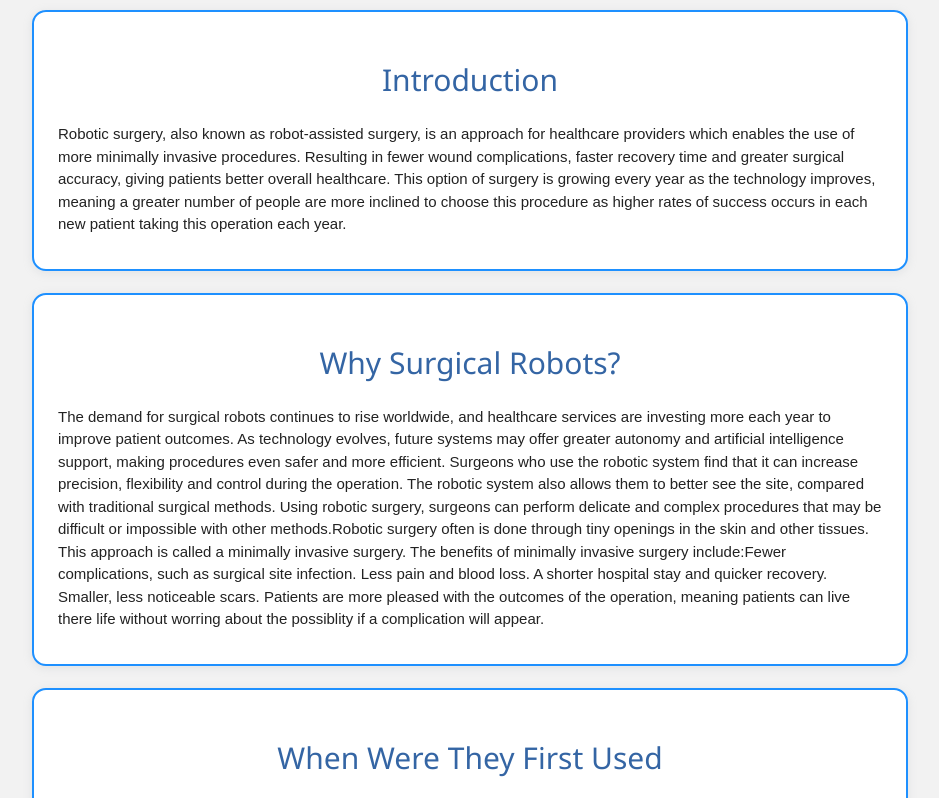
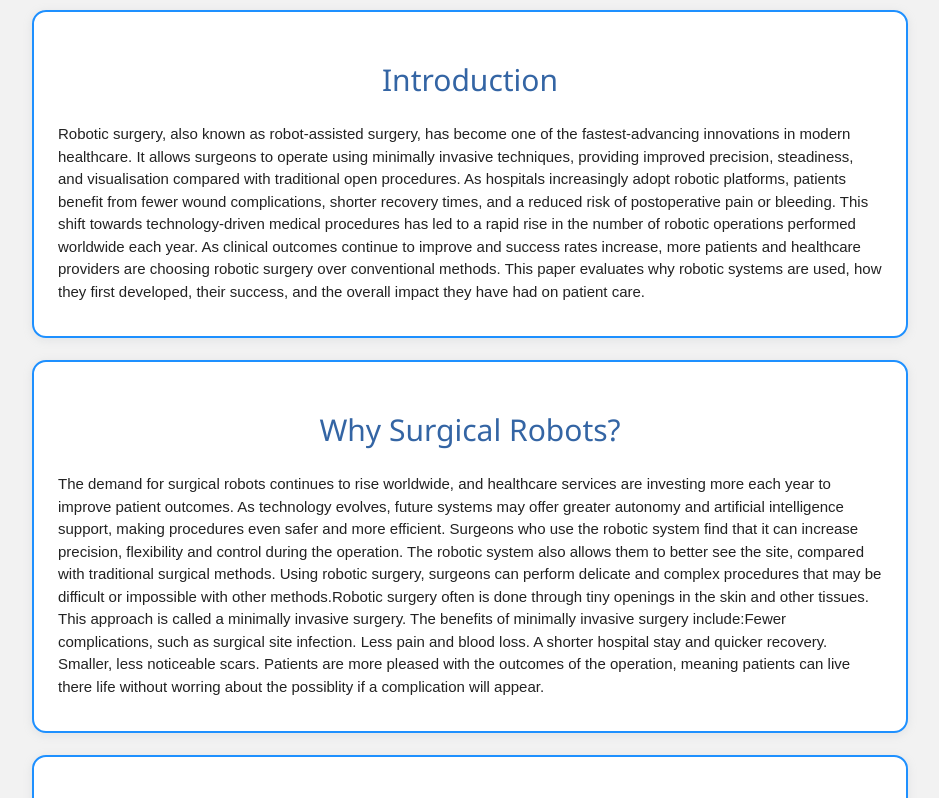
Before and after one commit to FEPSFY6924986/FY6924986-, a plain HTML site: page index.html in a window 1280 px wide. Shown: the part 1260-2058 px from the top of the page, without its empty margins (170-1109 px from the left). Drawn offline with nearby package versions, Linux system fonts and the light colour scheme; no server answers.

Commit message:
Update index.html

```diff
--- a/index.html
+++ b/index.html
@@ -210,7 +210,7 @@
                 </nav>
             </section>
             <section style="border:2px solid DodgerBlue;" id="abstract"><h2>Abstract</h2><p id="Abstract_InText">Robotic-assisted surgery has become a rapidly advancing technology within modern healthcare, helping surgeons perform procedures with greater precision while benefiting patient recovery. This paper explores the growth of surgical robots, their success rates, and the positive clinical outcomes reported compared to traditional approaches. With minimally invasive techniques, robotic surgery has demonstrated reductions in postoperative pain, blood loss, and overall length of hospital stay. The implementation of systems such as the da Vinci Surgical System has also improved surgeon control and accuracy during complex operations. However, robotic surgery is not without drawbacks, including high financial costs, longer setup times, and the need for specialist training. Through reviewing published research and patient outcome data, this paper evaluates how surgical robots are reshaping the future of healthcare and discusses the balance between technological benefits and ongoing challenges.</p></section>
-            <section style="border:2px solid DodgerBlue;" id="Introduction"><h2>Introduction</h2><p id="Introduction_InText">Robotic surgery, also known as robot-assisted surgery, is an approach for healthcare providers which enables the use of more minimally invasive procedures. Resulting in fewer wound complications, faster recovery time and greater surgical accuracy, giving patients better overall healthcare. This option of surgery is growing every year as the technology improves, meaning a greater number of people are more inclined to choose this procedure as higher rates of success occurs in each new patient taking this operation each year.  </p></section>
+            <section style="border:2px solid DodgerBlue;" id="Introduction"><h2>Introduction</h2><p id="Introduction_InText">Robotic surgery, also known as robot-assisted surgery, has become one of the fastest-advancing innovations in modern healthcare. It allows surgeons to operate using minimally invasive techniques, providing improved precision, steadiness, and visualisation compared with traditional open procedures. As hospitals increasingly adopt robotic platforms, patients benefit from fewer wound complications, shorter recovery times, and a reduced risk of postoperative pain or bleeding. This shift towards technology-driven medical procedures has led to a rapid rise in the number of robotic operations performed worldwide each year. As clinical outcomes continue to improve and success rates increase, more patients and healthcare providers are choosing robotic surgery over conventional methods. This paper evaluates why robotic systems are used, how they first developed, their success, and the overall impact they have had on patient care. </p></section>
             <section style="border:2px solid DodgerBlue;" id="Why_Surgical_Robots"><h2>Why Surgical Robots?</h2><p id="Why_Surgical_Robots_InText">The demand for surgical robots continues to rise worldwide, and healthcare services are investing more each year to improve patient outcomes. As technology evolves, future systems may offer greater autonomy and artificial intelligence support, making procedures even safer and more efficient. Surgeons who use the robotic system find that it can increase precision, flexibility and control during the operation. The robotic system also allows them to better see the site, compared with traditional surgical methods. Using robotic surgery, surgeons can perform delicate and complex procedures that may be difficult or impossible with other methods.Robotic surgery often is done through tiny openings in the skin and other tissues. This approach is called a minimally invasive surgery. The benefits of minimally invasive surgery include:Fewer complications, such as surgical site infection. Less pain and blood loss. A shorter hospital stay and quicker recovery. Smaller, less noticeable scars. Patients are more pleased with the outcomes of the operation, meaning patients can live there life without worring about the possiblity if a complication will appear.</p></section>
             <section style="border:2px solid DodgerBlue;" id="When_Were_They_First_Used"><h2>When Were They First Used</h2><p id="When_Were_They_First_Used_InText">The first surgical robot, PUMA560, was introduced in 1985 to perform a CT-guided brain biopsy. They were industrial robotic arms adapted to support surgeons in procedures that demanded extremely high accuracy. Engineers and surgeons recognised that certain aspects of surgery, such as steady positioning, millimetre-level precision, and the ability to repeat fine movements without fatigue, were areas where machines could outperform human hands. This was especially relevant for neurosurgery and urology, where a minor slip could cause nerve damage or affect vital structures. In 2000, the da Vinci system (Intuitive Surgical Inc, Sunnyvale, CA) became the first assisting surgical robot to receive FDA approval to assist surgeons in performing laparoscopic surgery.</p>
                 <img id='pic1' src="images.jpg" alt="Picture" style="width:300px;height:300px">
```
